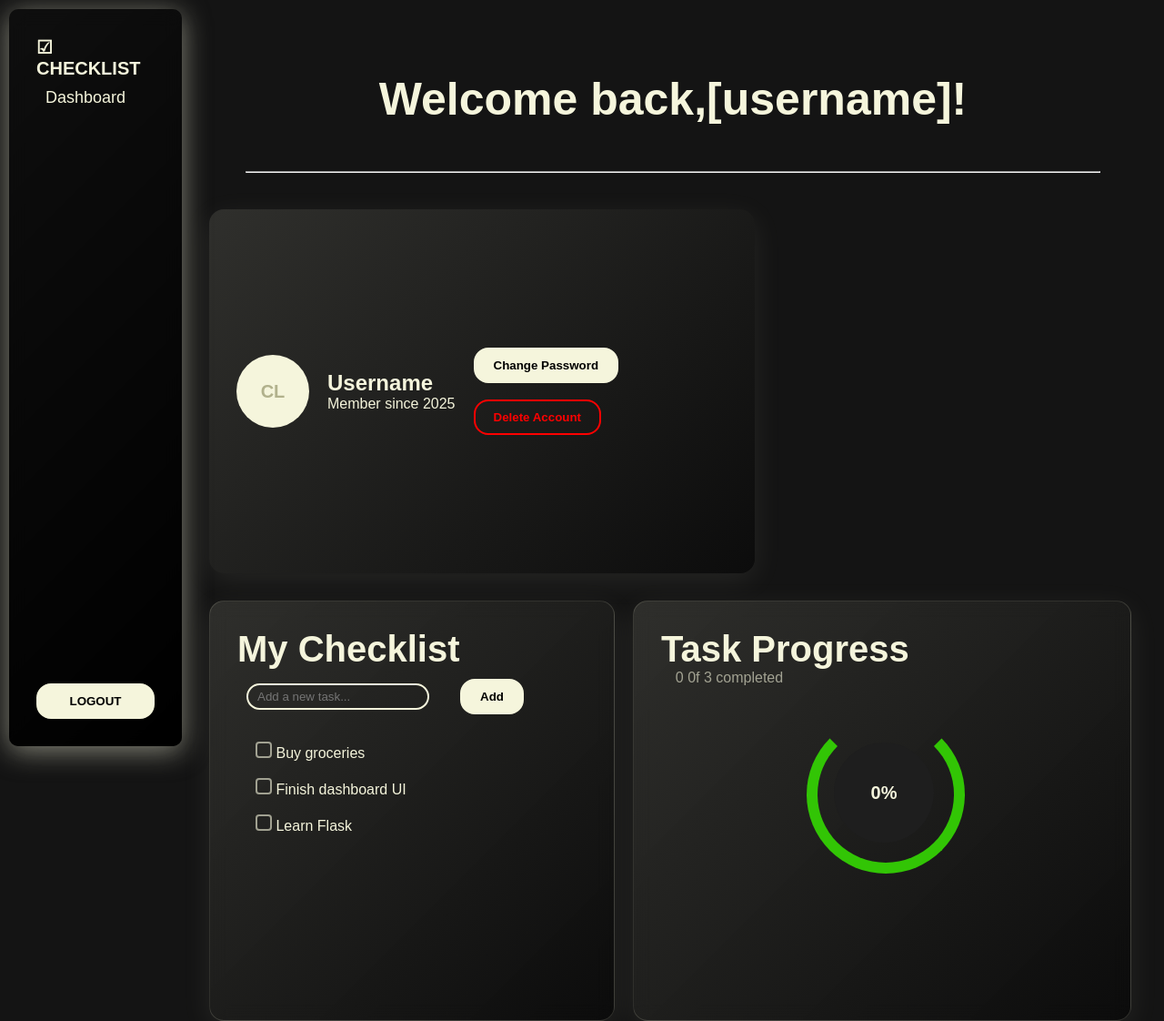
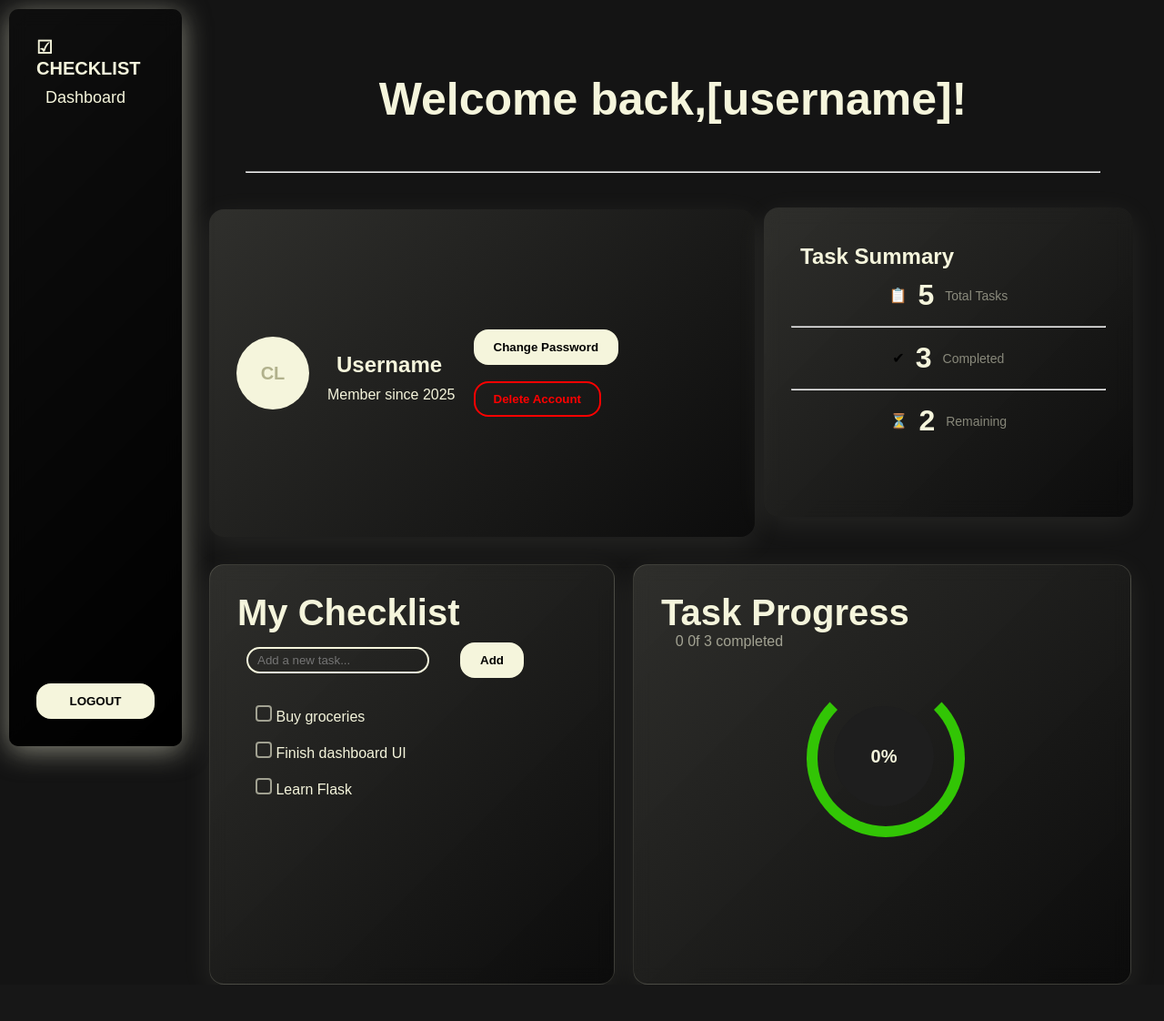
Before and after one commit to godwink12/python-login-system, a Python web app: template Template/dashboard.html in a window 1280 px wide. Shown: the whole page at 91% size. After the commit the page ends 1082 px from the top, so only its background shows below. Run offline with Jinja, Linux system fonts and the light colour scheme; the template is opened without the code that fills it, so the values that code supplies are empty; some web fonts are replaced.

Commit message:
Add summary card to dashboard with task overview

```diff
--- a/Template/Styling/dashboard.css
+++ b/Template/Styling/dashboard.css
@@ -63,7 +63,7 @@ h1 {
     background: linear-gradient(135deg, rgba(245, 245, 220, 0.12), rgba(0, 0, 0, 0.4));
     box-shadow: 0 8px 32px rgba(245, 245, 220, 0.08);
     border-radius: 16px;
-    height: 50vh;
+    height: 45vh;
     width: 600px;
     display: flex;
     flex-direction: row;
@@ -177,6 +177,65 @@ hr {
     margin: 40px;
 }
 
+
+/*** Summary card***/
+
+.summary-card {
+    display: flex;
+    flex-direction: column;
+    background: linear-gradient(135deg, rgba(245, 245, 220, 0.12), rgba(0, 0, 0, 0.4));
+    box-shadow: 0 8px 32px rgba(245, 245, 220, 0.08);
+    backdrop-filter: blur(10px);
+    -webkit-backdrop-filter: blur(10px);
+    border-radius: 16px;
+    margin-left: 490px;
+    /* sidebar width + margin */
+    padding: 30px;
+    width: 27vw;
+    height: 35vh;
+    position: absolute;
+    top: 228px;
+    left: 350px;
+}
+
+.summary-items {
+    display: flex;
+    flex-direction: column;
+    gap: 15px;
+}
+
+.summary-item {
+    display: flex;
+    align-items: center;
+    justify-content: center;
+    gap: 12px;
+    border-bottom: beige;
+}
+
+.summary-number {
+   font-weight: bold;
+   font-family: 'Clash Grotesk', sans-serif;
+   font-size: 32px;
+   color: beige;
+}
+
+.summary-label {
+    font-family: 'Clash Grotesk', sans-serif;;
+    font-size: 14px;
+    color: rgba(245, 245, 220, 0.5);
+}
+
+.divider{
+    color: rgba(245, 245, 220, 1.0);
+    margin: 0px;
+}
+
+h2{
+    margin: 10px;
+    font-family: 'Clash Grotesk', sans-serif;
+    color: rgba(245, 245, 220, 1.0);
+}
+
 .checklist-card {
     background: linear-gradient(135deg, rgba(245, 245, 220, 0.12), rgba(0, 0, 0, 0.4));
     box-shadow: 0 8px 32px rgba(245, 245, 220, 0.08);
@@ -269,9 +328,10 @@ input[type="checkbox"]:checked {
     height: 50vh;
 }
 
-.progress-card h1{
+.progress-card h1 {
     font-size: 40px;
 }
+
 .ring-container {
     position: relative;
     width: 150px;
--- a/Template/dashboard.html
+++ b/Template/dashboard.html
@@ -43,8 +43,35 @@
                     <br>
                     <button class="delete">Delete Account</button>
                 </div>
+
             </div>
 
+            <div class="summary-card">
+                <h2>Task Summary</h2>
+
+                <div class="summary-items">
+
+                    <div class="summary-item">
+                        <span class="summary-icon">📋</span>
+                        <span class="summary-number">5</span>
+                        <span class="summary-label">Total Tasks</span>
+                    </div>
+                    <hr class="divider">
+                    <div class="summary-item">
+                        <span class="summary-icon">✔ </span>
+                        <span class="summary-number">3</span>
+                        <span class="summary-label">Completed</span>
+                    </div>
+                    <hr class="divider">
+                    <div class="summary-item">
+                        <span class="summary-icon">⏳</span>
+                        <span class="summary-number">2</span>
+                        <span class="summary-label">Remaining</span>
+                    </div>
+
+                </div>
+            </div>
+        </div>
     </section>
 
     <section>
```
